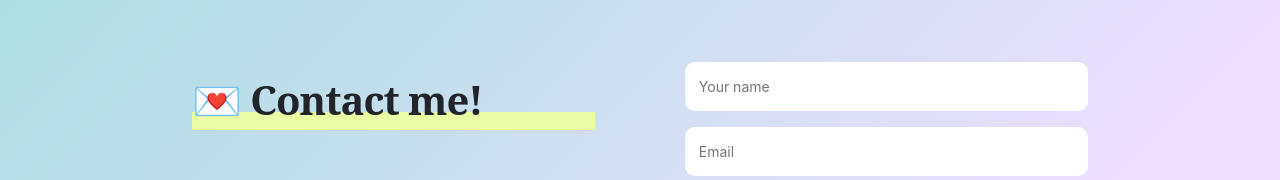
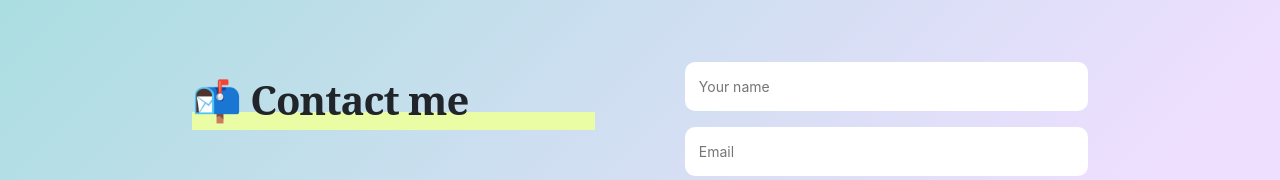
Before and after one commit to yeana-dev/yeana, a React (Create React App) app in the folder client/: page / in a window 1280 px wide. Shown: the part 5299-5479 px from the top of the page. Built offline with nearby package versions, Linux system fonts and the light colour scheme.

Commit message:
Changed 💌 in the header to 📬

```diff
--- a/client/src/components/Contact.jsx
+++ b/client/src/components/Contact.jsx
@@ -32,7 +32,7 @@ export default function Contact() {
     <div id="contact">
       <div id="container">
         <div id="contact-left">
-          <header>💌 Contact me!</header>
+          <header>📬 Contact me</header>
           <p>
             I would love to have a chat with you! So fill in your info in the
             form, and let's <i>build something creative!</i> Feel free to look
```
